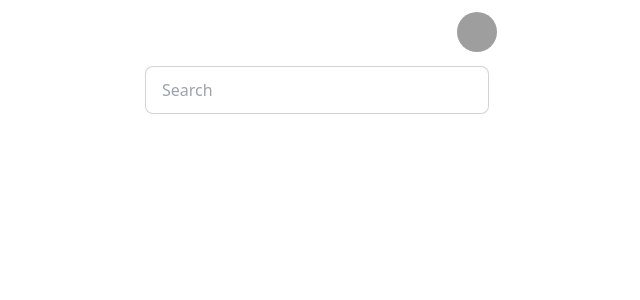
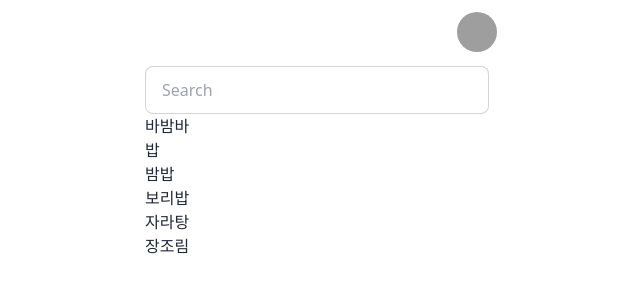
Before and after one commit to ShineTiger/food-management, a React (Create React App) app in the folder client/: page /AddMeal in a window 1280 px wide. Shown: the top 300 px of the page, without its empty margins (323-963 px from the left). Built offline with nearby package versions, Linux system fonts and the light colour scheme; grey boxes are pictures that could not be loaded.

Commit message:
:sparkles: 자동완성 더미데이터 리스트 추가

```diff
--- a/client/src/pages/AddMeal.tsx
+++ b/client/src/pages/AddMeal.tsx
@@ -1,6 +1,29 @@
-import React from 'react';
+import React, { useState } from 'react';
 
 const AddMeal = () => {
+  const [search, setSearch] = useState('');
+
+  const handleInputValue = e => {
+    setSearch(e.target.value);
+  };
+
+  interface dummyNames {
+    id: number;
+    name: string;
+  }
+
+  //dummyData 타입지정
+  const dummyData: Array<dummyNames> = [
+    { id: 1, name: '바밤바' },
+    { id: 2, name: '밥' },
+    { id: 3, name: '밤밥' },
+    { id: 4, name: '보리밥' },
+    { id: 5, name: '자라탕' },
+    { id: 6, name: '장조림' },
+  ];
+
+  const [autoComplete, setAutoComplete] = useState(dummyData);
+
   return (
     <>
       <div className="px-2.5">
@@ -9,7 +32,17 @@ const AddMeal = () => {
             type="text"
             placeholder="Search"
             className="input input-bordered"
+            onChange={handleInputValue}
           />
+        </div>
+        <div>
+          <ul>
+            {autoComplete.map(i => (
+              <li key={i.id}>
+                <label>{i.name}</label>
+              </li>
+            ))}
+          </ul>
         </div>
       </div>
     </>
```
